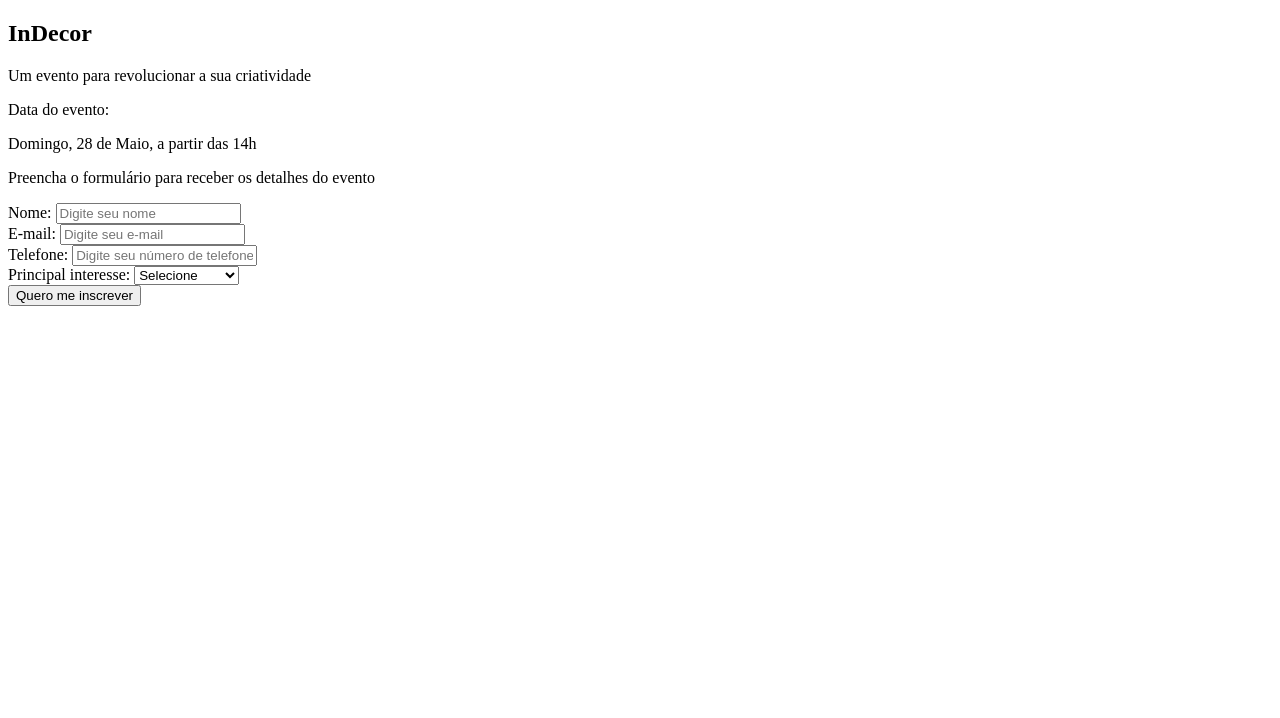
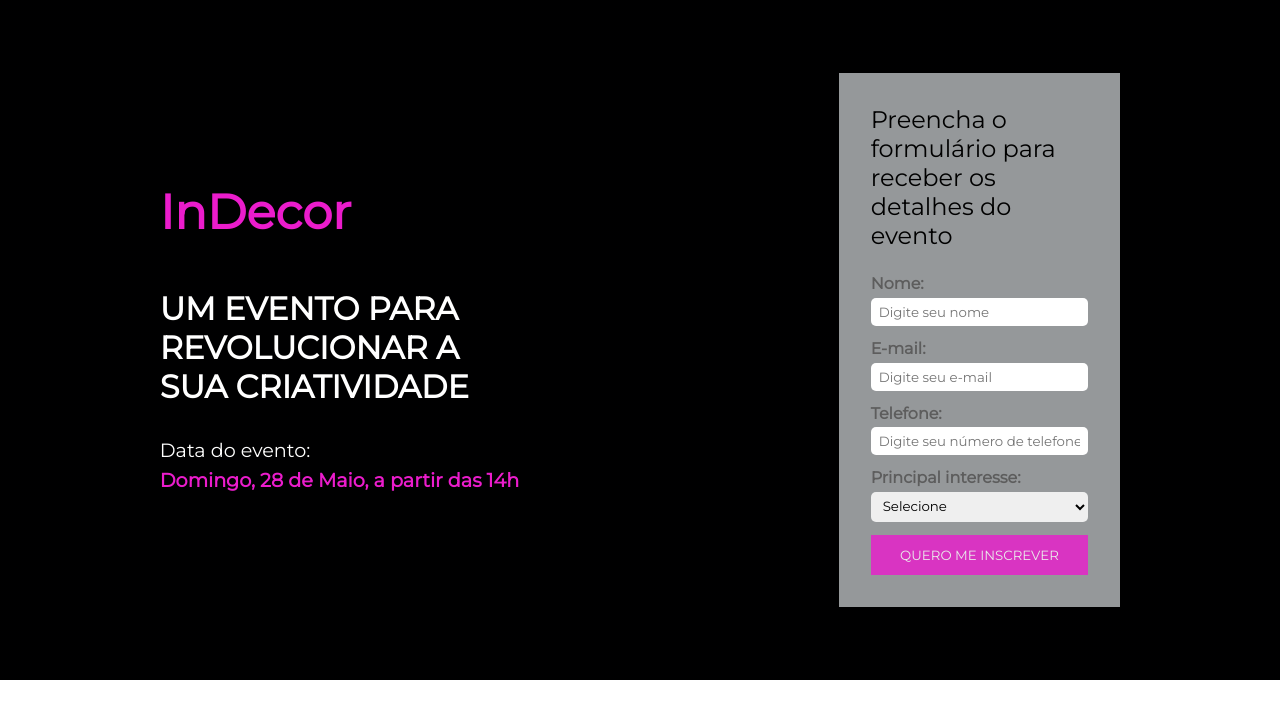
Before and after one commit to jvsobraz/LandingPage, a plain HTML site: page index.html in a window 1280 px wide. Drawn offline with nearby package versions, Linux system fonts and the light colour scheme.

Commit message:
styles.css atualizados

```diff
--- a/css/styles.css
+++ b/css/styles.css
@@ -1,4 +1,100 @@
-h1 {
-    color: red;
+:root {
+    --primary: #EB1CCC;
+    --secondary: #95989A;
+    --text-color: #fff;
+    --text-secondary: #000;
+    --text-tertiary: #5d5d5d;
+}
+
+* {
     font-family: "Montserrat";
+    margin: 0;
+    padding: 0;
+    box-sizing: border-box;
 }
+
+/* Event form */
+#event-description {
+    background: linear-gradient(rgba(0,0,0.8), rgba(0,0,0.8)), url("../img/");
+    background-position: center;
+    background-size: cover;
+    height: 85svh;
+    display: flex;
+    justify-content: space-around;
+    align-items: center;
+    color: var(--text-color);
+}
+
+#disclaimer h2,
+#disclaimer .event-date {
+    color: var(--primary);
+}
+
+#disclaimer h2 {
+    font-size: 3em;
+    margin-bottom: 1em;
+}
+
+#disclaimer .about-event {
+    font-size: 2em;
+    text-transform: uppercase;
+    max-width: 350px;
+    font-weight: bold;
+    margin-bottom: 1em;
+}
+
+#disclaimer p {
+    font-size: 1.2em;
+    margin-bottom: 0.3em;
+}
+
+#disclaimer .event-date {
+    font-weight: bold;
+}
+
+#subscription-form {
+    background-color: var(--secondary);
+    padding: 2em;
+    max-width: 22%;
+}
+
+#subscription-form p {
+    font-size: 1.5em;
+    color: var(--text-secondary);
+    margin-bottom: 1em;
+}
+
+.form-group {
+    display: flex;
+    flex-direction: column;
+    margin-bottom: 0.8em;
+}
+
+.form-group label {
+    color: var(--text-tertiary);
+    margin-bottom: .3em;
+    font-weight: bold;
+}
+
+.form-group input,
+.form-group select {
+    padding: 6px 8px;
+    border-radius: 5px;
+    border: none;
+    outline: none;
+}
+
+.btn {
+    background-color: var(--primary);
+    color: var(--text-color);
+    text-transform: uppercase;
+    width: 100%;
+    border: none;
+    padding: 12px;
+    cursor: pointer;
+    opacity: 0.8;
+}
+
+.btn:hover {
+    opacity: 1;
+}
```
